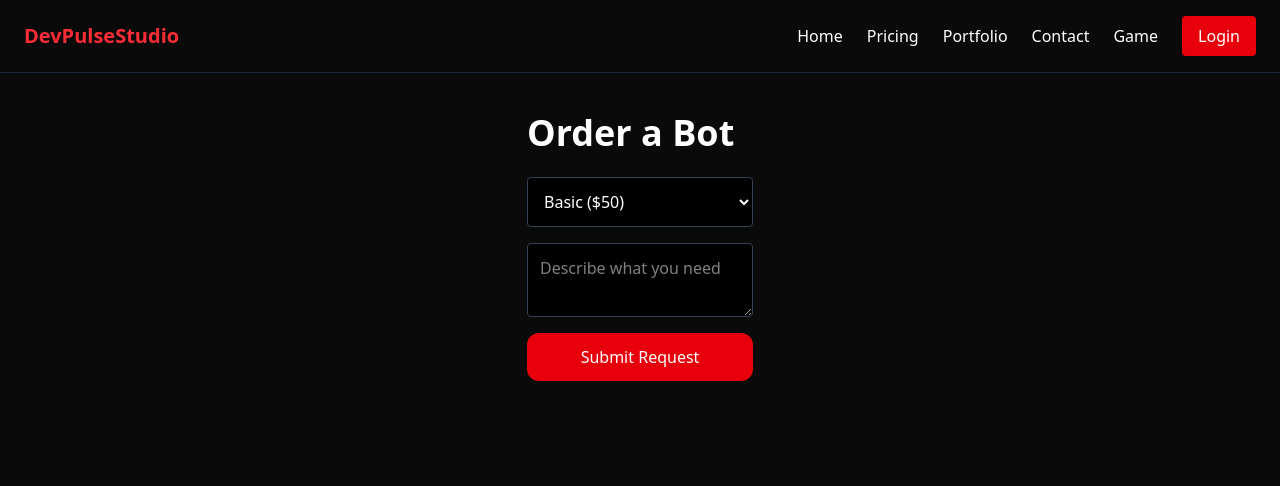
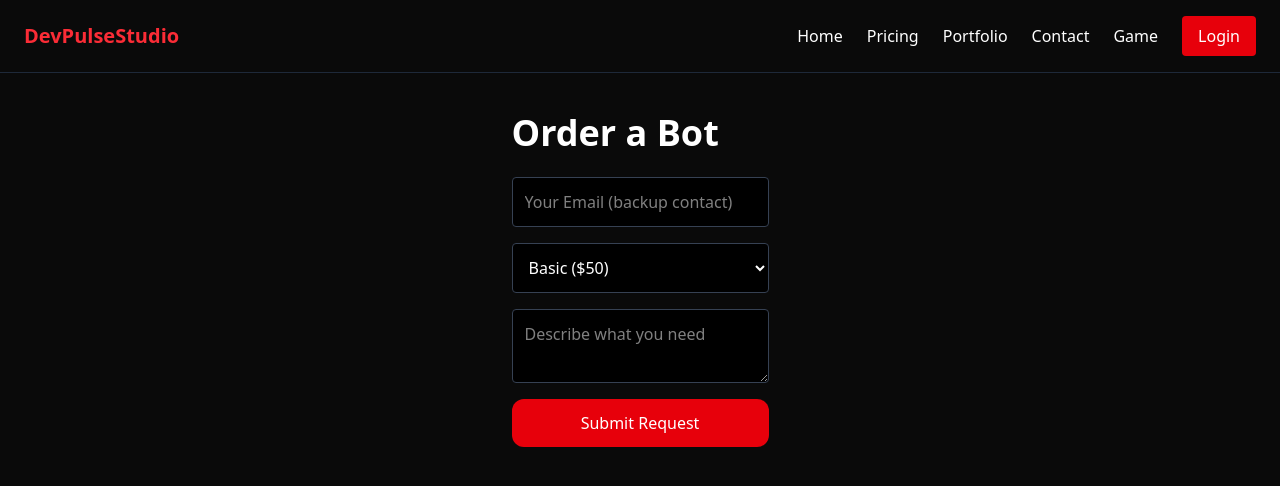
Before and after one commit to HypersReflux/devpulsestudio, a Next.js app: page /contact in a window 1280 px wide. Shown: the top 486 px of the page. Built offline with nearby package versions, Linux system fonts and the light colour scheme; no server answers.

Commit message:
Added email field for backup contacts

```diff
--- a/src/app/api/order/route.ts
+++ b/src/app/api/order/route.ts
@@ -10,7 +10,12 @@ export async function POST(req: Request) {
       return Response.json({ error: "Unauthorized" }, { status: 401 });
     }
 
-    const { details, plan } = await req.json();
+    const { details, plan, email } = await req.json();
+
+    // Basic validation
+    if (!details || !plan || !email) {
+      return Response.json({ error: "Missing fields" }, { status: 400 });
+    }
 
     // Plan → Price mapping
     let price = "$0";
@@ -32,8 +37,13 @@ export async function POST(req: Request) {
             color: 0xff003c,
             fields: [
               {
-                name: "👤 User",
+                name: "👤 Discord User",
                 value: user?.name || "Unknown",
+                inline: true,
+              },
+              {
+                name: "📧 Email",
+                value: email,
                 inline: true,
               },
               {
--- a/src/app/contact/page.tsx
+++ b/src/app/contact/page.tsx
@@ -8,6 +8,7 @@ export default function Contact() {
   const { data: session } = useSession();
 
   const [form, setForm] = useState({
+    email: "",
     details: "",
     plan: "basic",
   });
@@ -36,8 +37,8 @@ export default function Contact() {
     setLoading(false);
 
     if (res.ok) {
-      alert("✅ Order sent! Check your Discord.");
-      setForm({ details: "", plan: "basic" });
+      alert("✅ Order sent! I'll contact you soon.");
+      setForm({ email: "", details: "", plan: "basic" });
     } else {
       alert("❌ Something went wrong.");
     }
@@ -56,6 +57,19 @@ export default function Contact() {
         )}
 
         <form onSubmit={handleSubmit} className="mt-6 flex flex-col gap-4">
+
+          {/* 🔥 NEW EMAIL FIELD */}
+          <input
+            type="email"
+            value={form.email}
+            onChange={(e) =>
+              setForm({ ...form, email: e.target.value })
+            }
+            placeholder="Your Email (backup contact)"
+            className="p-3 bg-black border border-gray-700 rounded"
+            required
+          />
+
           <select
             value={form.plan}
             onChange={(e) =>
```
